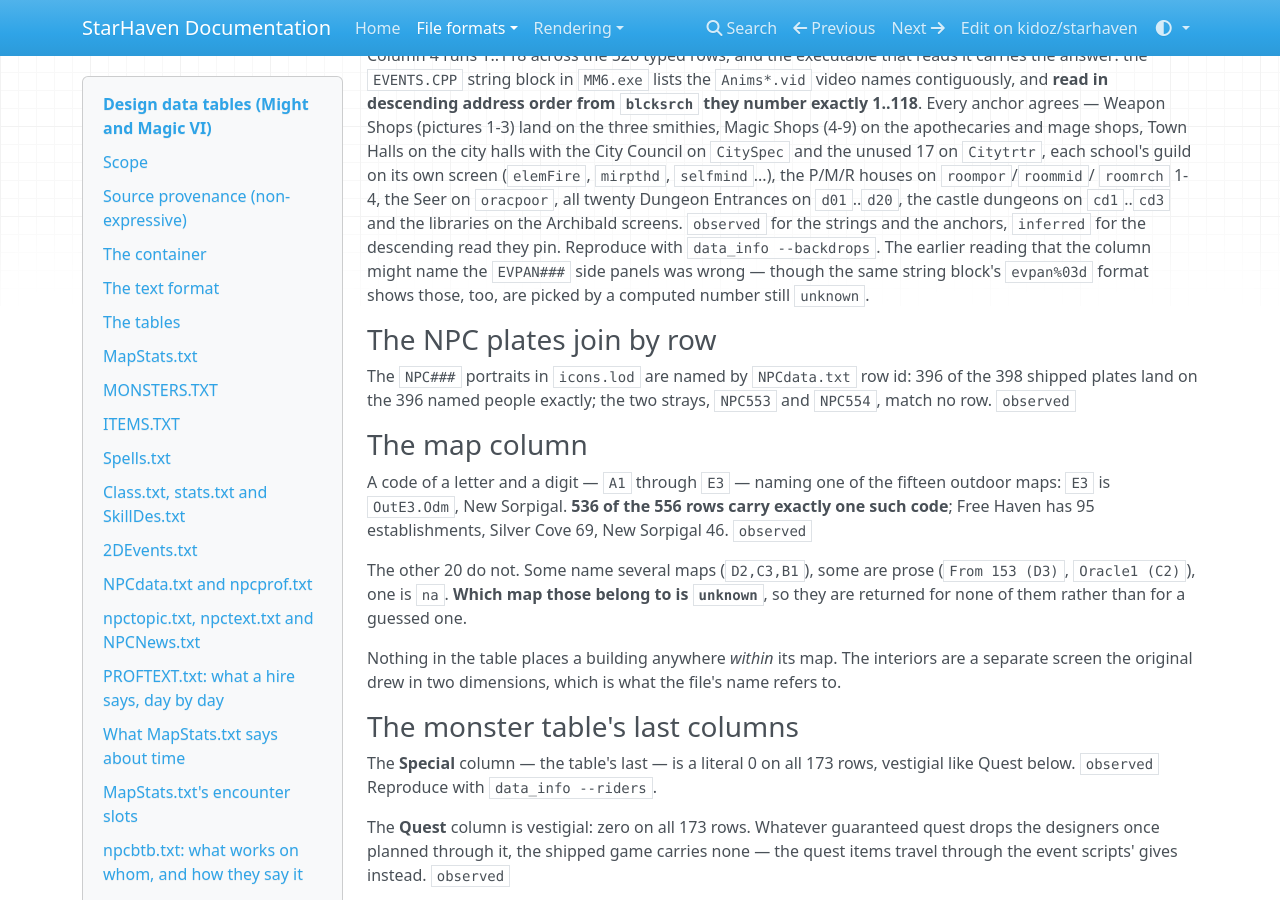
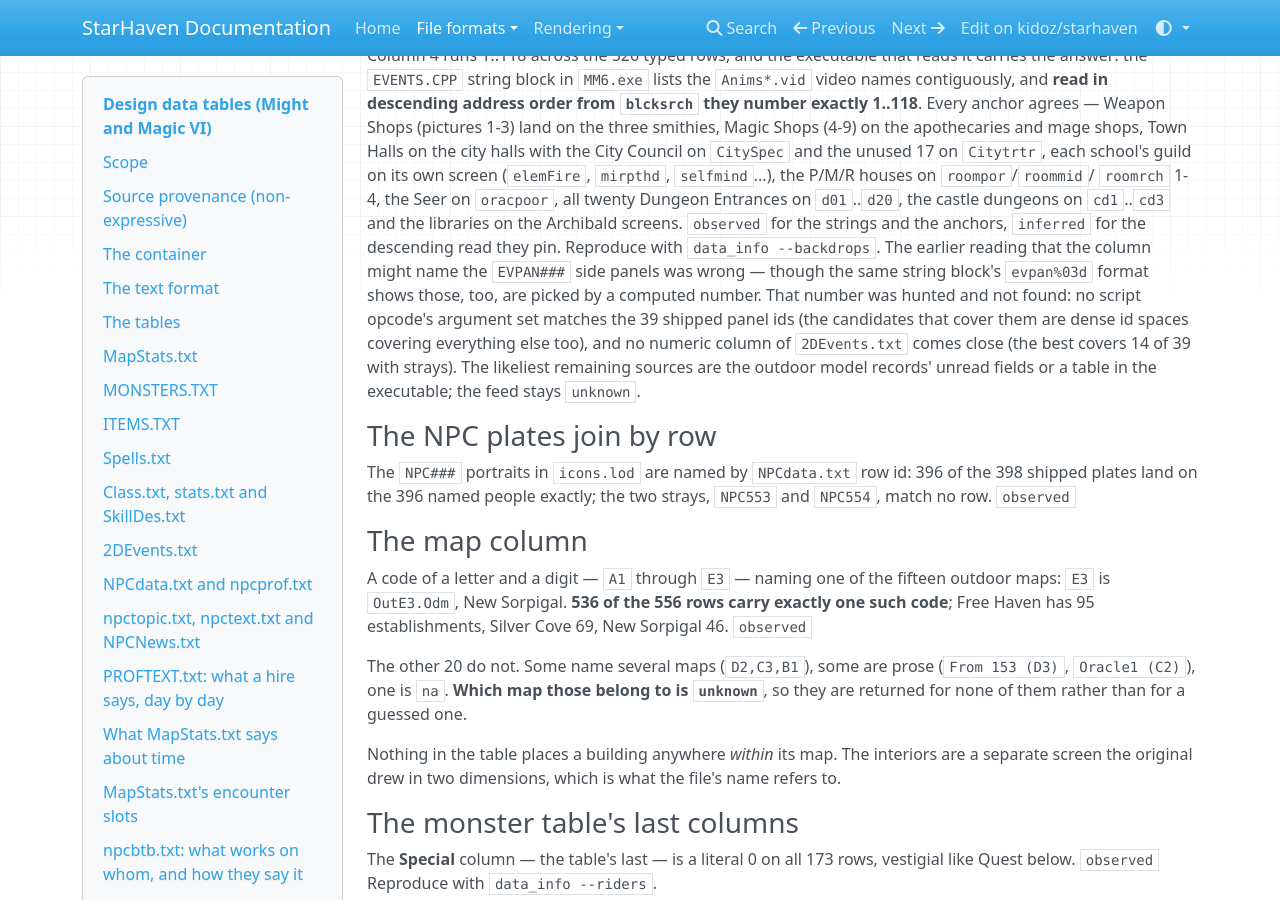
Before and after one commit to kidoz/starhaven, an MkDocs documentation site: the page built from docs/formats/text-tables.md, in a window 1280 px wide and 900 px high, scrolled down 5714 px. Built offline with MkDocs 1.6.1, drawn with Linux system fonts in a browser that asks for light colours; nearby versions of some CDN libraries.

Commit message:
Chase the side panels' number and write down the empty hands

```diff
--- a/docs/formats/text-tables.md
+++ b/docs/formats/text-tables.md
@@ -295,8 +295,13 @@ the Archibald screens. `observed` for the strings and the anchors,
 `inferred` for the descending read they pin. Reproduce with
 `data_info --backdrops`. The earlier reading that the column might name
 the `EVPAN###` side panels was wrong — though the same string block's
-`evpan%03d` format shows those, too, are picked by a computed number
-still `unknown`.
+`evpan%03d` format shows those, too, are picked by a computed number.
+That number was hunted and not found: no script opcode's argument set
+matches the 39 shipped panel ids (the candidates that cover them are
+dense id spaces covering everything else too), and no numeric column of
+`2DEvents.txt` comes close (the best covers 14 of 39 with strays). The
+likeliest remaining sources are the outdoor model records' unread
+fields or a table in the executable; the feed stays `unknown`.
 
 ### The NPC plates join by row
 
```
Also changed, not shown: README.md (+6 -0 lines).
